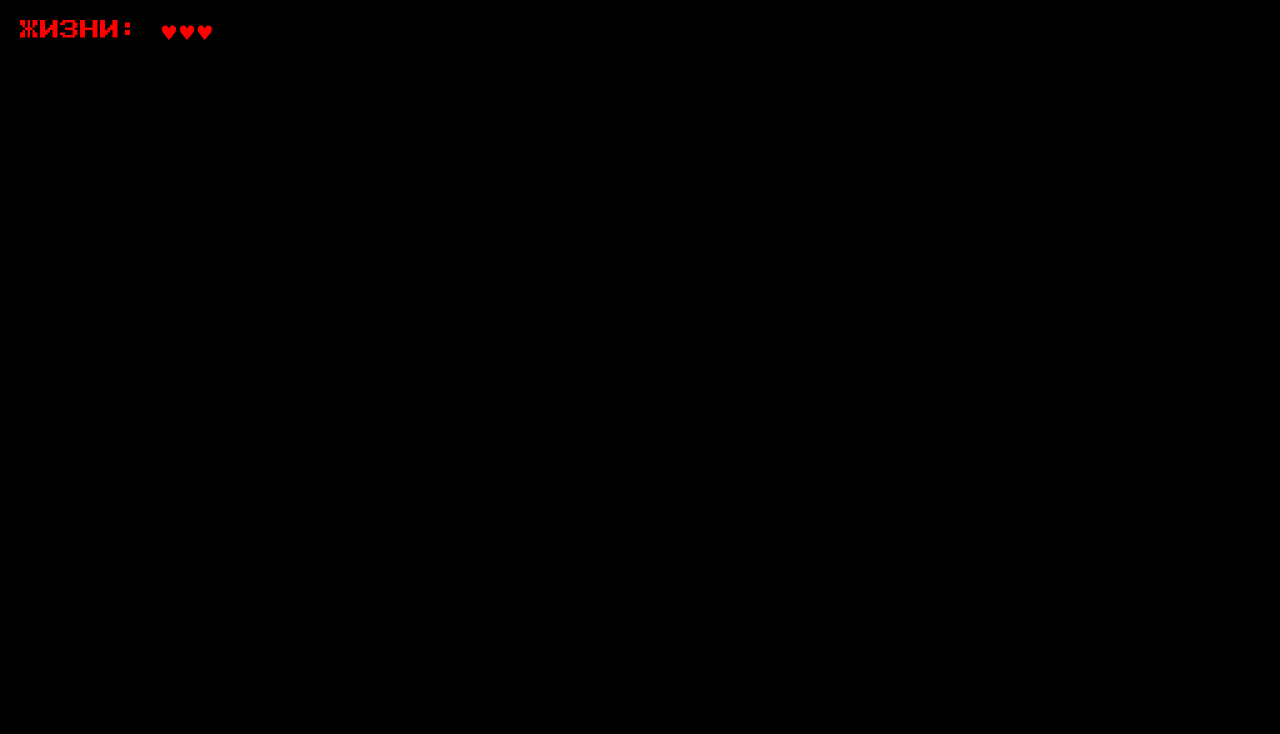
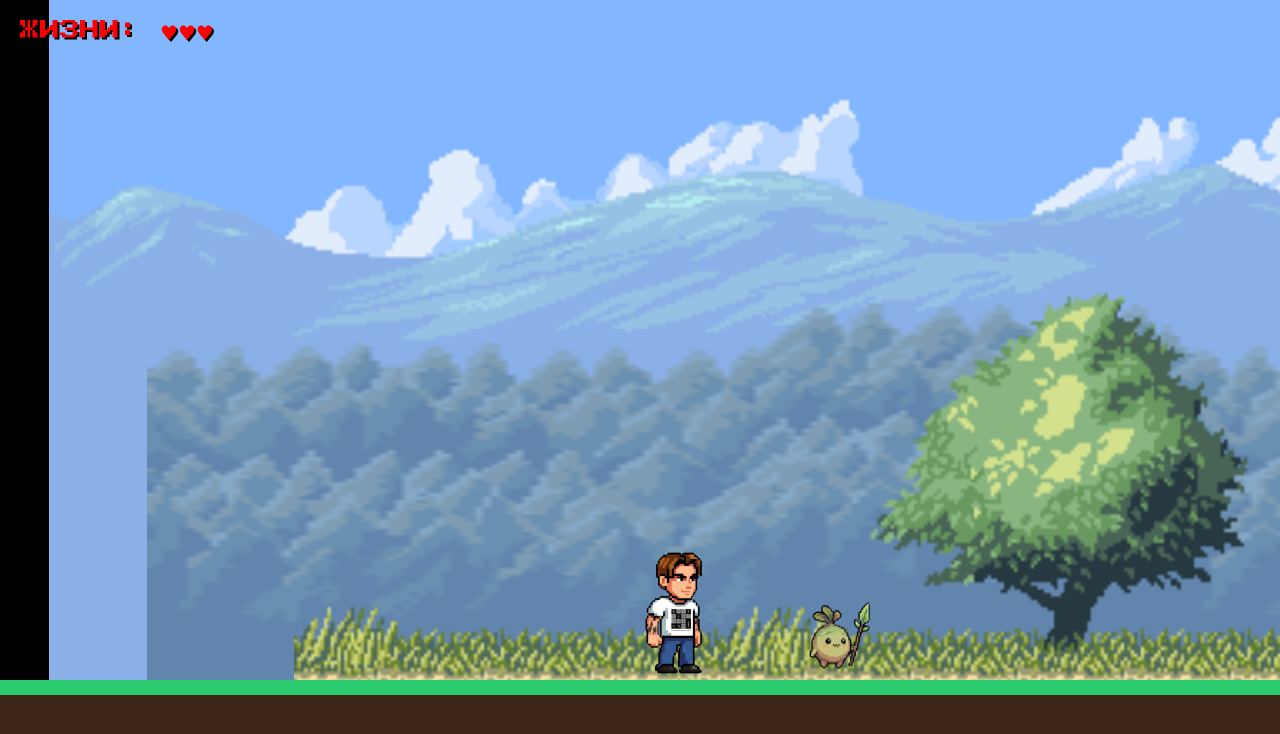
Before and after one commit to disvolo17/check-new, a plain HTML site: page index.html in a window 1280 px wide. Drawn offline with Linux system fonts and the light colour scheme.

Commit message:
Update index.html

```diff
--- a/index.html
+++ b/index.html
@@ -260,4 +260,66 @@ window.addEventListener("load", () => {
             ctx.fillStyle = "#fff"; ctx.font = "bold 12px Arial"; ctx.fillText("PDF", cvBlock.x - lerpCameraX + 25, cvBlock.y + 45);
 
             // Финишная черта
-            ctx
+            ctx.fillStyle = "rgba(0, 255, 0, 0.3)"; ctx.fillRect(FINISH_LINE_X - lerpCameraX, GROUND_Y - 300, 100, 300);
+
+            // ВОЗВРАЩЕНЫ ВРАГИ (Little и Boss)
+            enemies.forEach(en => { if (en.alive && sprites.little) ctx.drawImage(sprites.little, en.x - lerpCameraX, en.y, en.w, en.h); });
+            if (boss.active && boss.hp > 0 && sprites.big) ctx.drawImage(sprites.big, boss.x - lerpCameraX, boss.y, boss.w, boss.h);
+
+            // Пули и Огонь
+            ctx.fillStyle = "yellow"; bullets.forEach(b => ctx.fillRect(b.x - lerpCameraX, b.y, 18, 6));
+            ctx.fillStyle = "red"; fireballs.forEach(f => { ctx.beginPath(); ctx.arc(f.x - lerpCameraX + 15, f.y + 15, 15, 0, Math.PI*2); ctx.fill(); });
+
+            // --- КРИС-ГЕРОЙ: ПЛАВНЫЙ РЕНДЕР ИЗ СПРАЙТ-ЛИСТОВ (Исправлено) ---
+            let sheetImg, currentFrameCount, sheetW, sheetH, animSpeed;
+            let displayH = player.h;
+            let displayW = player.w + 10;
+
+            ctx.save();
+            ctx.translate(player.x - lerpCameraX, player.y);
+
+            // Режим прорисовки (если идем влево - зеркалим)
+            if (player.dir === -1) { ctx.scale(-1, 1); ctx.translate(-displayW, 0); }
+
+            // Исправлена логика выбора листа: теперь бег работает
+            if (player.state === 'run') {
+                sheetImg = sprites.runSheet;
+                ({ frames: currentFrameCount, width: sheetW, height: sheetH, time: animSpeed } = animationConfig.run);
+                player.frame += animSpeed;
+
+            } else if (player.state === 'jump') {
+                sheetImg = sprites.jumpSheet;
+                ({ frames: currentFrameCount, width: sheetW, height: sheetH, time: animSpeed } = animationConfig.jump);
+                player.frame += animSpeed;
+                // Прыжок проигрывается один раз до последнего кадра
+                if (player.frame >= currentFrameCount) player.frame = currentFrameCount - 1;
+
+            } else {
+                // СТОИТ (idle.png) - ЭФФЕКТ ДЫХАНИЯ
+                player.frame = 0;
+                player.breathTimer += 0.05;
+                displayH += Math.sin(player.breathTimer) * 2;
+                ctx.translate(0, player.h - displayH); // Центрируем Крис
+                ctx.drawImage(sprites.idle, 0, 0, displayW, displayH);
+            }
+
+            // Рисуем кадр из спрайт-листа (Бег или Прыжок)
+            if (sheetImg) {
+                let currentFrameIdx = Math.floor(player.frame) % currentFrameCount;
+                ctx.drawImage(
+                    sheetImg,
+                    currentFrameIdx * sheetW, 0, sheetW, sheetH, // Вырезаем из листа
+                    0, 0, displayW, displayH // Рисуем в игру
+                );
+            }
+
+            ctx.restore();
+
+            requestAnimationFrame(draw);
+        }
+        setInterval(update, 1000/60); draw();
+    })();
+});
+</script>
+</body>
+</html>
```
